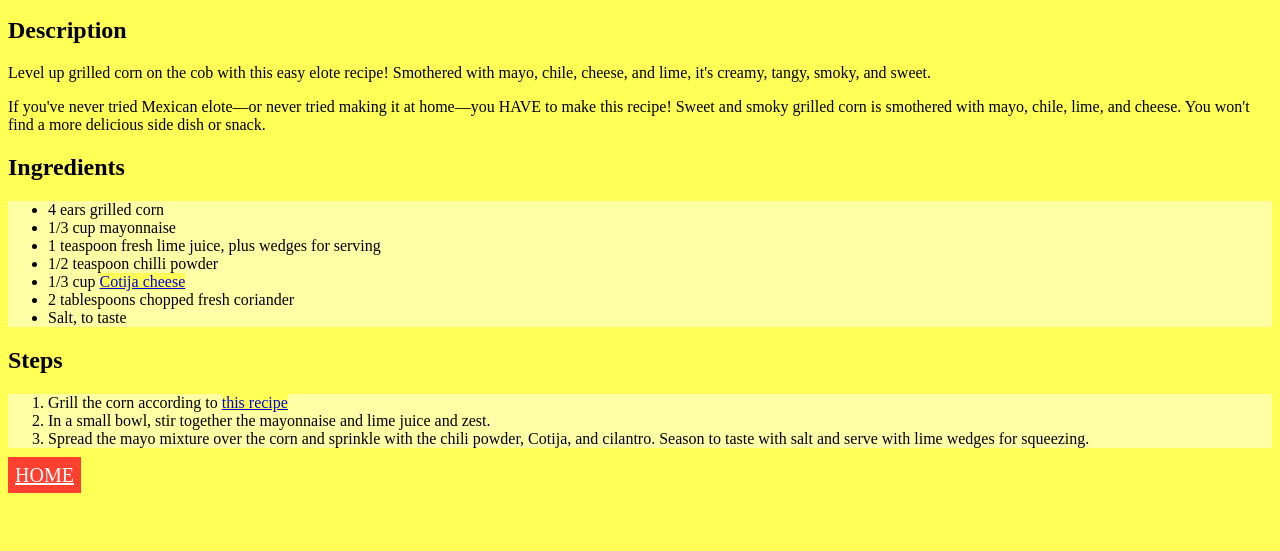
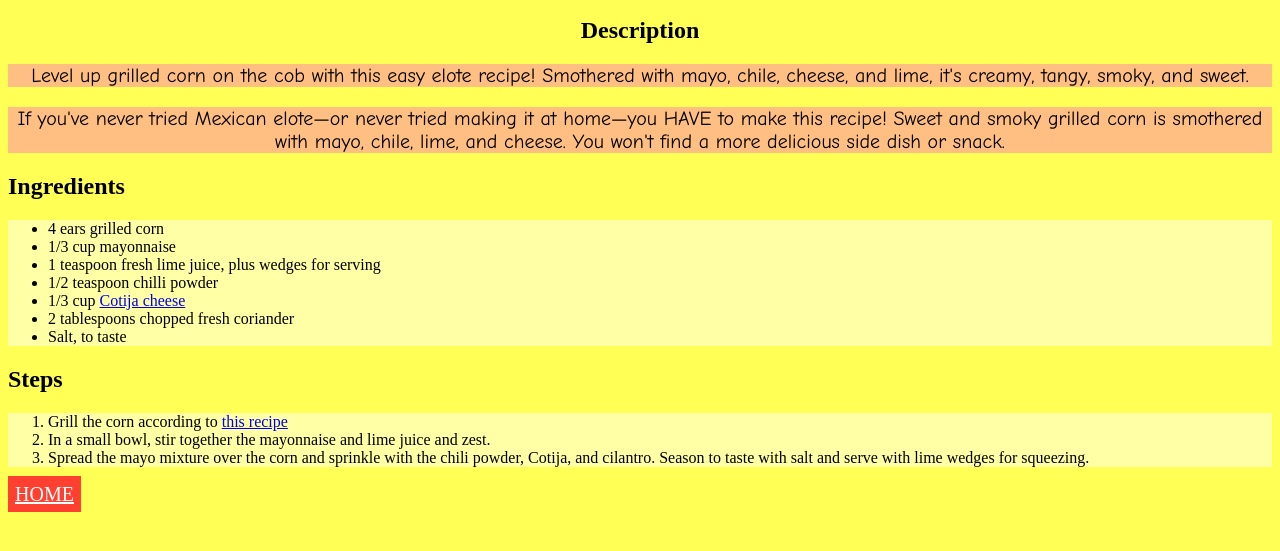
Before and after one commit to SutSuton/odin-recipes, a plain HTML site: page recipes/elotes.html in a window 1280 px wide. Shown: the part 111-662 px from the top of the page. Drawn offline with Linux system fonts and the light colour scheme.

Commit message:
Copy style changes to elotes and fried rice pages

```diff
--- a/recipes/elotes.html
+++ b/recipes/elotes.html
@@ -12,10 +12,10 @@
 
   <img src="../img/elote.jpeg" alt="Four pieces of grilled corn elote">
 
-  <h2>Description</h2>
-    <p>Level up grilled corn on the cob with this easy elote recipe! Smothered with mayo, chile, cheese, and lime, it's creamy, tangy, smoky, and sweet.</p>
+  <h2 class="desc title">Description</h2>
+    <p class="desc para">Level up grilled corn on the cob with this easy elote recipe! Smothered with mayo, chile, cheese, and lime, it's creamy, tangy, smoky, and sweet.</p>
 
-    <p>If you've never tried Mexican elote—or never tried making it at home—you HAVE to make this recipe! Sweet and smoky grilled corn is smothered with mayo, chile, lime, and cheese. You won't find a more delicious side dish or snack.</p>
+    <p class="desc para">If you've never tried Mexican elote—or never tried making it at home—you HAVE to make this recipe! Sweet and smoky grilled corn is smothered with mayo, chile, lime, and cheese. You won't find a more delicious side dish or snack.</p>
 
     <h2>Ingredients</h2>
       <ul>
--- a/style.css
+++ b/style.css
@@ -48,7 +48,10 @@ em {
 
 li,
 ul,
-ol {
+ol,
+li em,
+li strong,
+li a {
   background-color: #ffffa6;
 }
 
```
Also changed, not shown: recipes/fried-rice.html (+3 -3 lines).
